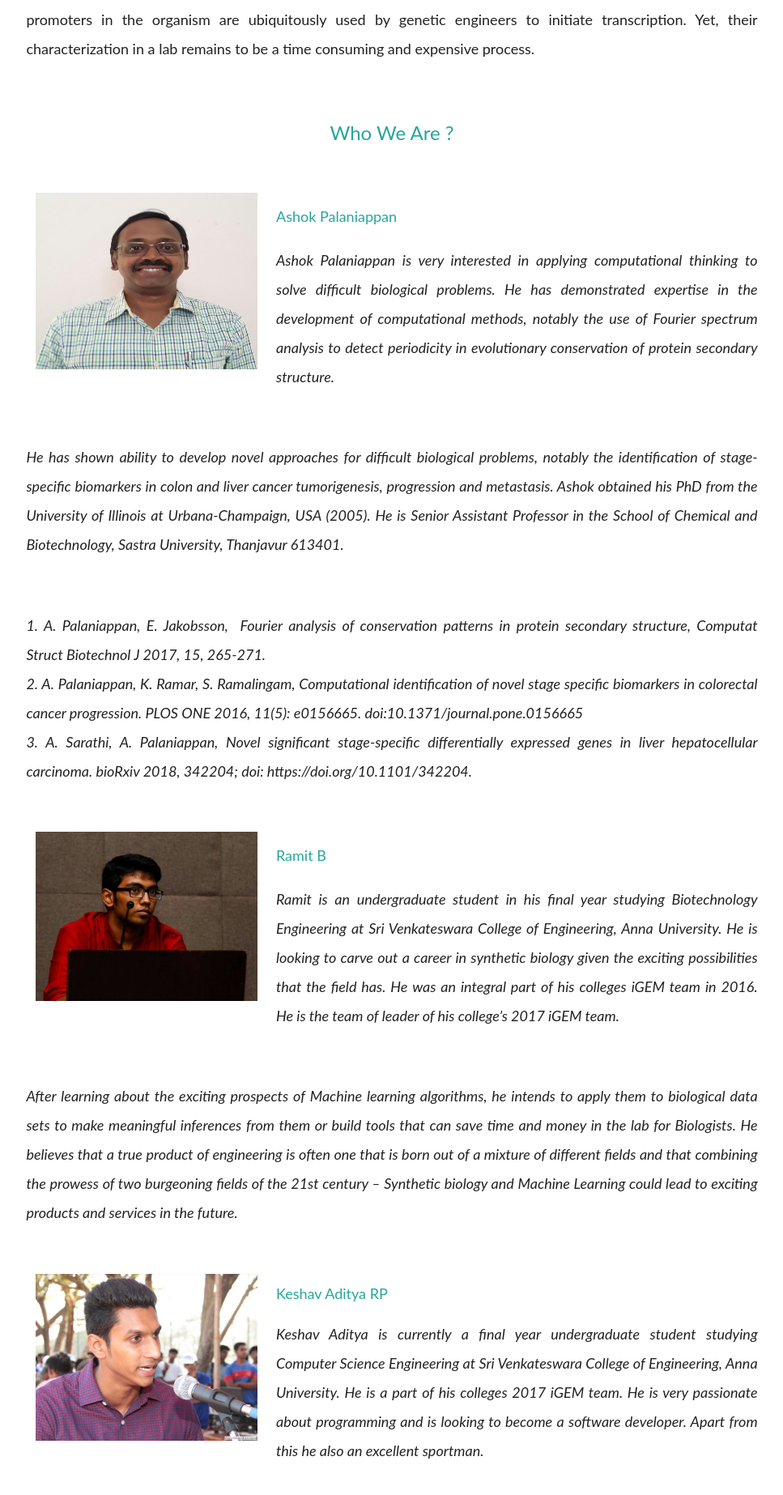
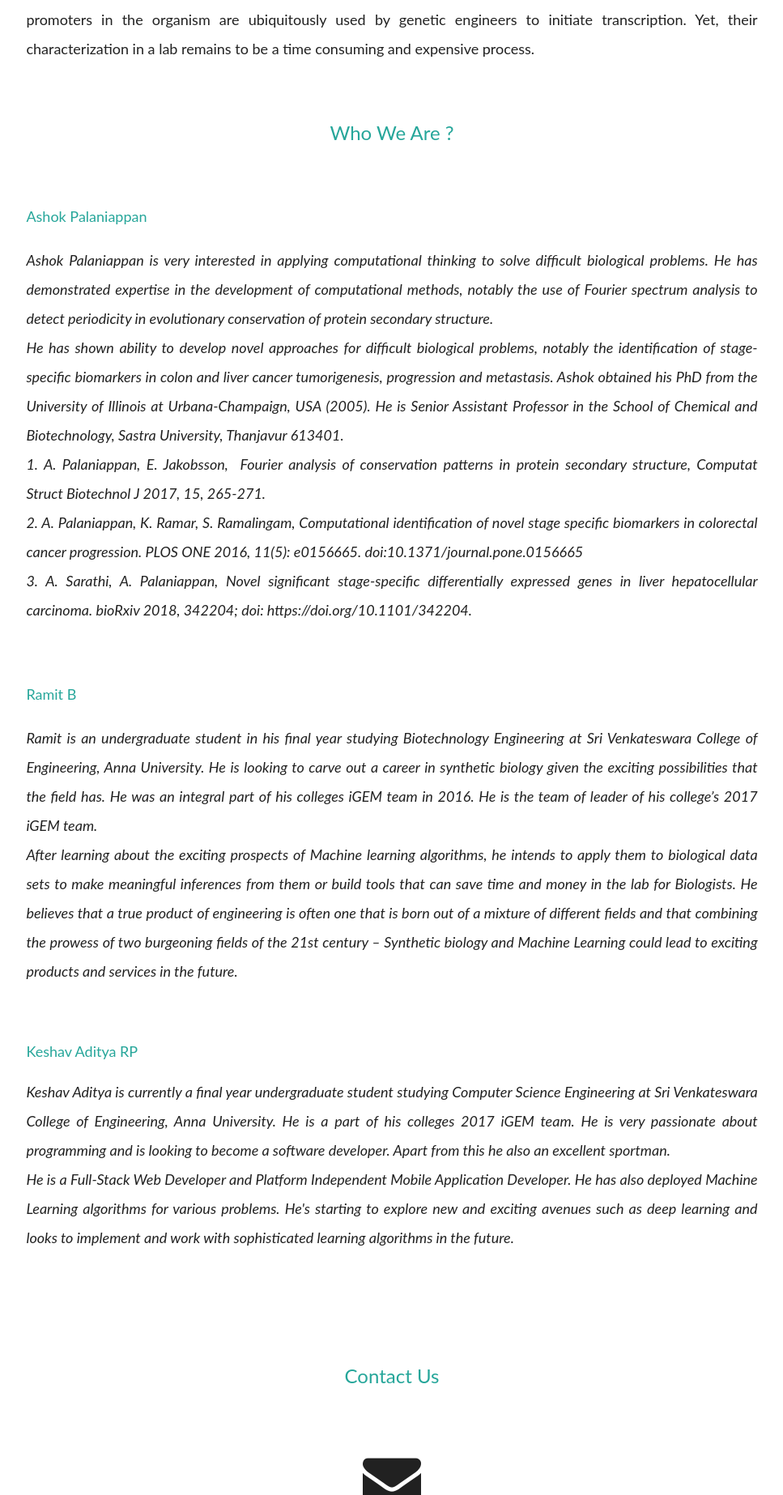
Before and after one commit to PromoterPredict/PromoterStrengthPredictorML, a Python web app: template templates/tutorial.html in a window 1280 px wide. Shown: the part 1578-3424 px from the top of the page at 81% size, without its empty margins (156-1123 px from the left). Run offline with Jinja, Linux system fonts and the light colour scheme; the template is opened without the code that fills it, so the values that code supplies are empty.

Commit message:
Changed the dpi to 300 and removed author images

```diff
--- a/templates/tutorial.html
+++ b/templates/tutorial.html
@@ -394,31 +394,12 @@ $def with (form, text)
                     </div>
                 </div>
                 <div class="row">
-                    <div class="col s12 m4 l4">
-                        <img class="teamAshok" src="/static/images/Ashok1.jpg">
-                    </div>
-                    <div class="col s12 m8 l8">
+                    <div class="col s12 m12 l12">
                         <h1 class="authorName">Ashok Palaniappan</h1>
                         <p class="individuals">
                             <i>
-                                Ashok Palaniappan is very interested in applying computational thinking to solve difficult biological problems. He has demonstrated expertise in the development of computational methods, notably the use of Fourier spectrum analysis to detect periodicity in evolutionary conservation of protein secondary structure.
-                            </i>
-                        </p>
-                    </div>
-                </div>
-                <div class="row">
-                        <div class="col s12 m12 l12">
-                            <p class="individuals">
-                                <i>
-                                    He has shown ability to develop novel approaches for difficult biological problems, notably the identification of stage-specific biomarkers in colon  and liver cancer tumorigenesis, progression and metastasis. Ashok obtained his PhD from the University of Illinois at Urbana-Champaign, USA (2005). He is Senior Assistant Professor in the School of Chemical and Biotechnology, Sastra University, Thanjavur 613401.
-                                </i>
-                            </p>
-                        </div>
-                    </div>
-                <div class="row">
-                    <div class="col s12 m12 l12">
-                        <p class="individuals">
-                            <i>
+                                Ashok Palaniappan is very interested in applying computational thinking to solve difficult biological problems. He has demonstrated expertise in the development of computational methods, notably the use of Fourier spectrum analysis to detect periodicity in evolutionary conservation of protein secondary structure.<br>
+                                He has shown ability to develop novel approaches for difficult biological problems, notably the identification of stage-specific biomarkers in colon  and liver cancer tumorigenesis, progression and metastasis. Ashok obtained his PhD from the University of Illinois at Urbana-Champaign, USA (2005). He is Senior Assistant Professor in the School of Chemical and Biotechnology, Sastra University, Thanjavur 613401.<br>
                                 1. A. Palaniappan, E. Jakobsson,  Fourier analysis of conservation patterns in protein secondary structure, Computat Struct Biotechnol J 2017, 15, 265-271. <br>
                                 2. A. Palaniappan, K. Ramar, S. Ramalingam, Computational identification of novel stage specific biomarkers in colorectal cancer progression. PLOS ONE 2016, 11(5): e0156665. doi:10.1371/journal.pone.0156665 <br>
                                 3. A. Sarathi, A. Palaniappan, Novel significant stage-specific differentially expressed genes in liver hepatocellular carcinoma. bioRxiv 2018, 342204; doi: https://doi.org/10.1101/342204.
@@ -427,44 +408,22 @@ $def with (form, text)
                     </div>
                 </div>
                 <div class="row">
-                    <div class="col s12 m4 l4">
-                        <img class="teamRamit" src="/static/images/Ramit.jpg">
-                    </div>
-                    <div class="col s12 m8 l8">
+                    <div class="col s12 m12 l12">
                         <h1 class="authorName">Ramit B</h1>
                         <p class="individuals">
                             <i>
-                                Ramit is an undergraduate student in his final year studying Biotechnology Engineering at Sri Venkateswara College of Engineering, Anna University. He is looking to carve out a career in synthetic biology given the exciting possibilities that the field has. He was an integral part of his colleges iGEM team in 2016. He is the team of leader of his college’s 2017 iGEM team.
+                                Ramit is an undergraduate student in his final year studying Biotechnology Engineering at Sri Venkateswara College of Engineering, Anna University. He is looking to carve out a career in synthetic biology given the exciting possibilities that the field has. He was an integral part of his colleges iGEM team in 2016. He is the team of leader of his college’s 2017 iGEM team.<br>
+                                After learning about the exciting prospects of Machine learning algorithms, he intends to apply them to biological data sets to make meaningful inferences from them or build tools that can save time and money in the lab for Biologists. He believes that a true product of engineering is often one that is born out of a mixture of different fields and that combining the prowess of two burgeoning fields of the 21st century – Synthetic biology and Machine Learning could lead to exciting products and services in the future.
                             </i>
                         </p>
                     </div>
                 </div>
                 <div class="row">
                     <div class="col s12 m12 l12">
-                        <p class="individuals">
-                            <i>
-                                After learning about the exciting prospects of Machine learning algorithms, he intends to apply them to biological data sets to make meaningful inferences from them or build tools that can save time and money in the lab for Biologists. He believes that a true product of engineering is often one that is born out of a mixture of different fields and that combining the prowess of two burgeoning fields of the 21st century – Synthetic biology and Machine Learning could lead to exciting products and services in the future.
-                            </i>
-                        </p>
-                    </div>
-                </div>
-                <div class="row">
-                    <div class="col s12 m4 l4">
-                        <img class="teamKeshav" src="/static/images/Keshav.jpg">
-                    </div>
-                    <div class="col s12 m8 l8">
                         <h2 class="authorName">Keshav Aditya RP</h2>
                         <p class="individuals">
                             <i>
-                                Keshav Aditya is currently a final year undergraduate student studying Computer Science Engineering at Sri Venkateswara College of Engineering, Anna University. He is a part of his colleges 2017 iGEM team. He is very passionate about programming and is looking to become a software developer. Apart from this he also an excellent sportman.
-                            </i>
-                        </p>
-                    </div>
-                </div>
-                <div class="row">
-                    <div class="col s12 m12 l12">
-                        <p class="individuals">
-                            <i>
+                                Keshav Aditya is currently a final year undergraduate student studying Computer Science Engineering at Sri Venkateswara College of Engineering, Anna University. He is a part of his colleges 2017 iGEM team. He is very passionate about programming and is looking to become a software developer. Apart from this he also an excellent sportman.<br>
                                 He is a Full-Stack Web Developer and Platform Independent Mobile Application Developer. He has also deployed Machine Learning algorithms for various problems. He's starting to explore new and exciting avenues such as deep learning and looks to implement and work with sophisticated learning algorithms in the future.
                             </i>
                         </p>
```
Also changed, not shown: FinalP.py (+1 -1 lines), Multivariant.png, 1 other file.
